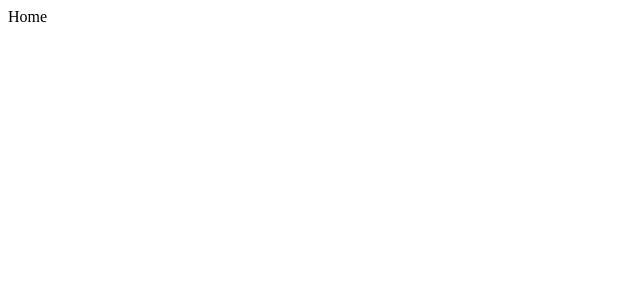
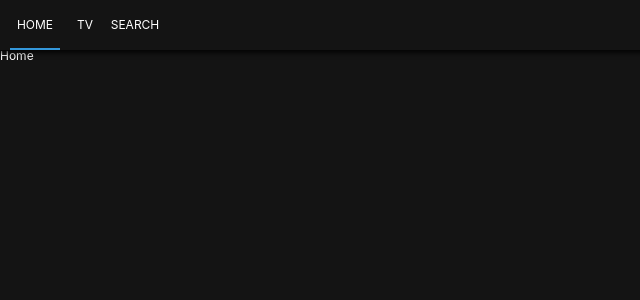
Before and after one commit to Hunnie-Berlin/hunflix, a React (Create React App) app: page / in a window 1280 px wide. Shown: the top 300 px of the page, without its empty margins (0-640 px from the left). Built offline with nearby package versions, Linux system fonts and the light colour scheme.

Commit message:
style: global and header

```diff
--- a/package.json
+++ b/package.json
@@ -11,6 +11,8 @@
     "react-dom": "^17.0.1",
     "react-router-dom": "^5.2.0",
     "react-scripts": "4.0.0",
+    "styled-components": "^5.2.0",
+    "styled-reset": "^4.2.3",
     "web-vitals": "^0.2.4"
   },
   "scripts": {
--- a/public/index.html
+++ b/public/index.html
@@ -9,7 +9,7 @@
       name="description"
       content="Web site created using create-react-app"
     />
-    <link rel="apple-touch-icon" href="%PUBLIC_URL%/logo192.png" />
+    <!-- <link rel="apple-touch-icon" href="%PUBLIC_URL%/logo192.png" /> -->
     <!--
       manifest.json provides metadata used when your web app is installed on a
       user's mobile device or desktop. See https://developers.google.com/web/fundamentals/web-app-manifest/
--- a/src/Components/App.js
+++ b/src/Components/App.js
@@ -1,11 +1,13 @@
 import React, { Component } from "react";
 import Router from "./Router";
+import GlobalStyles from "./GlobalStyles";
 
 class App extends Component {
   render() {
     return (
       <div>
         <Router />
+        <GlobalStyles />
       </div>
     );
   }
--- /dev/null
+++ b/src/Components/GlobalStyles.js
@@ -0,0 +1,22 @@
+import { createGlobalStyle } from "styled-components";
+import reset from "styled-reset";
+
+const globalStyles = createGlobalStyle`
+    ${reset};
+    a{
+        text-decoration:none;
+        color:inherit;
+    }
+    *{
+        box-sizing:border-box;
+    }
+    body{
+        font-family:-apple-system, BlinkMacSystemFont, 'Segoe UI', Roboto, Oxygen, Ubuntu, Cantarell, 'Open Sans', 'Helvetica Neue', sans-serif;
+        font-size:12px;
+        background-color:rgba(20, 20, 20, 1);
+        color:white;
+        padding-top:50px;
+    }
+`;
+
+export default globalStyles;
--- /dev/null
+++ b/src/Components/Header.js
@@ -0,0 +1,56 @@
+// eslint-disable-next-line
+import react from "react";
+import { Link, withRouter } from "react-router-dom";
+import styled from "styled-components";
+
+const Header = styled.header`
+  color: white;
+  position: fixed;
+  top: 0;
+  left: 0;
+  width: 100%;
+  height: 50px;
+  display: flex;
+  align-items: center;
+  padding: 0 10px;
+  background-color: rgba(20, 20, 20, 0.8);
+  z-index: 10;
+  box-shadow: 0px 1px 5px 2px rgba(0, 0, 0, 0.8);
+`;
+
+const List = styled.ul`
+  display: flex;
+`;
+
+const Item = styled.li`
+  width: 50px;
+  height: 50px;
+  border-bottom: 2px solid
+    ${(props) => (props.current ? "#3498db" : "transparent")};
+  transition: border-bottom 300ms ease-in-out;
+`;
+
+const SLink = styled(Link)`
+  height: 50px;
+  display: flex;
+  align-items: center;
+  justify-content: center;
+`;
+
+const header = ({ location: { pathname } }) => (
+  <Header>
+    <List>
+      <Item current={pathname === "/"}>
+        <SLink to="/">HOME</SLink>
+      </Item>
+      <Item current={pathname === "/tv"}>
+        <SLink to="/tv">TV</SLink>
+      </Item>
+      <Item current={pathname === "/search"}>
+        <SLink to="/search">SEARCH</SLink>
+      </Item>
+    </List>
+  </Header>
+);
+
+export default withRouter(header);
--- a/src/Components/Router.js
+++ b/src/Components/Router.js
@@ -1,17 +1,25 @@
 // eslint-disable-next-line
 import react from "react";
-import { HashRouter as Router, Route } from "react-router-dom";
+import {
+  BrowserRouter as Router,
+  Route,
+  Redirect,
+  Switch,
+} from "react-router-dom";
+import Header from "./Header";
 import Home from "../Routes/Home";
 import TV from "../Routes/TV";
 import Search from "../Routes/Search";
 
 const router = () => (
   <Router>
-    <div>
+    <Header />
+    <Switch>
       <Route path="/" exact component={Home} />
       <Route path="/tv" component={TV} />
       <Route path="/search" component={Search} />
-    </div>
+      <Redirect from="*" to="/" />
+    </Switch>
   </Router>
 );
 
```
Also changed, not shown: public/manifest.json, 1 other file (tests, documents, lock files or other folders).
